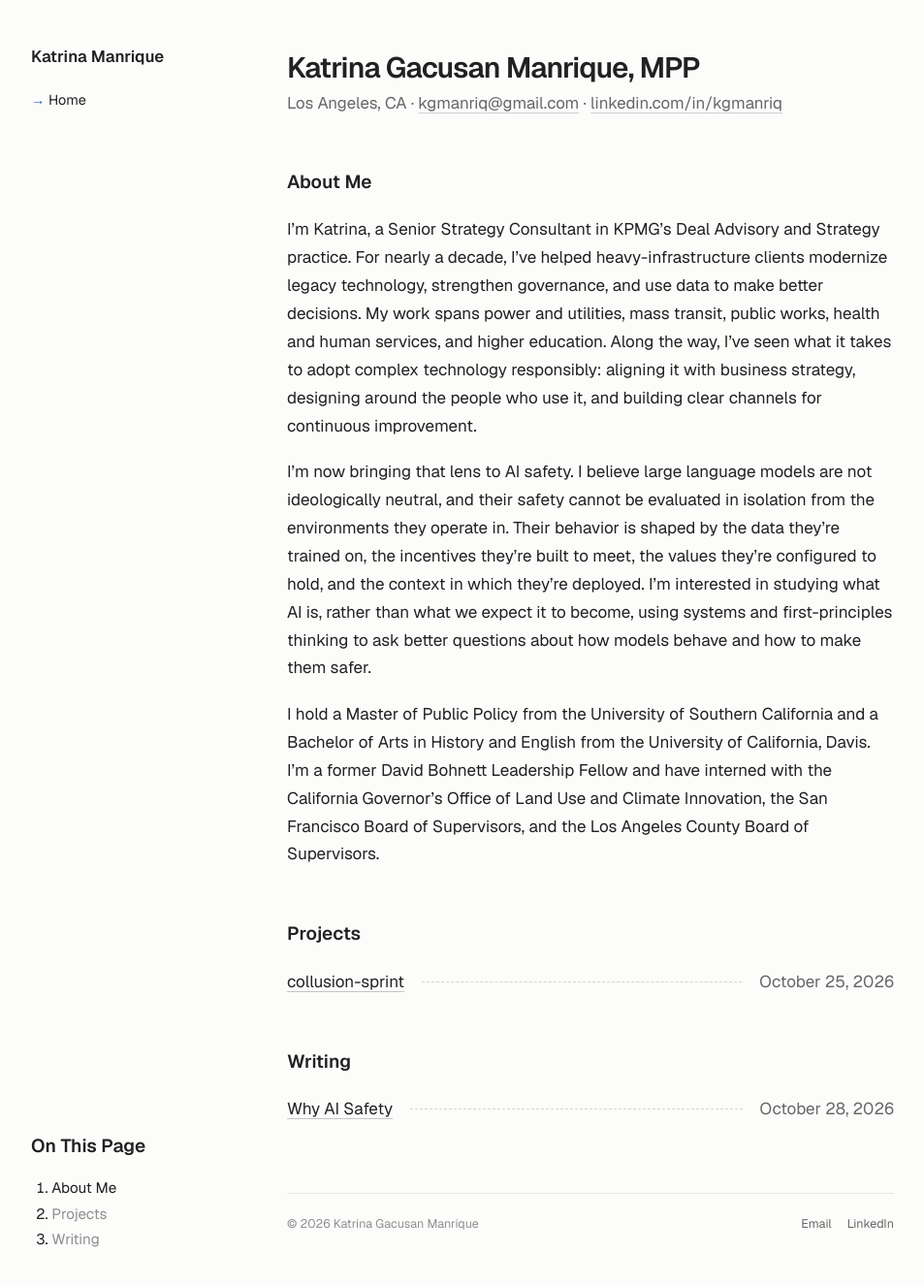
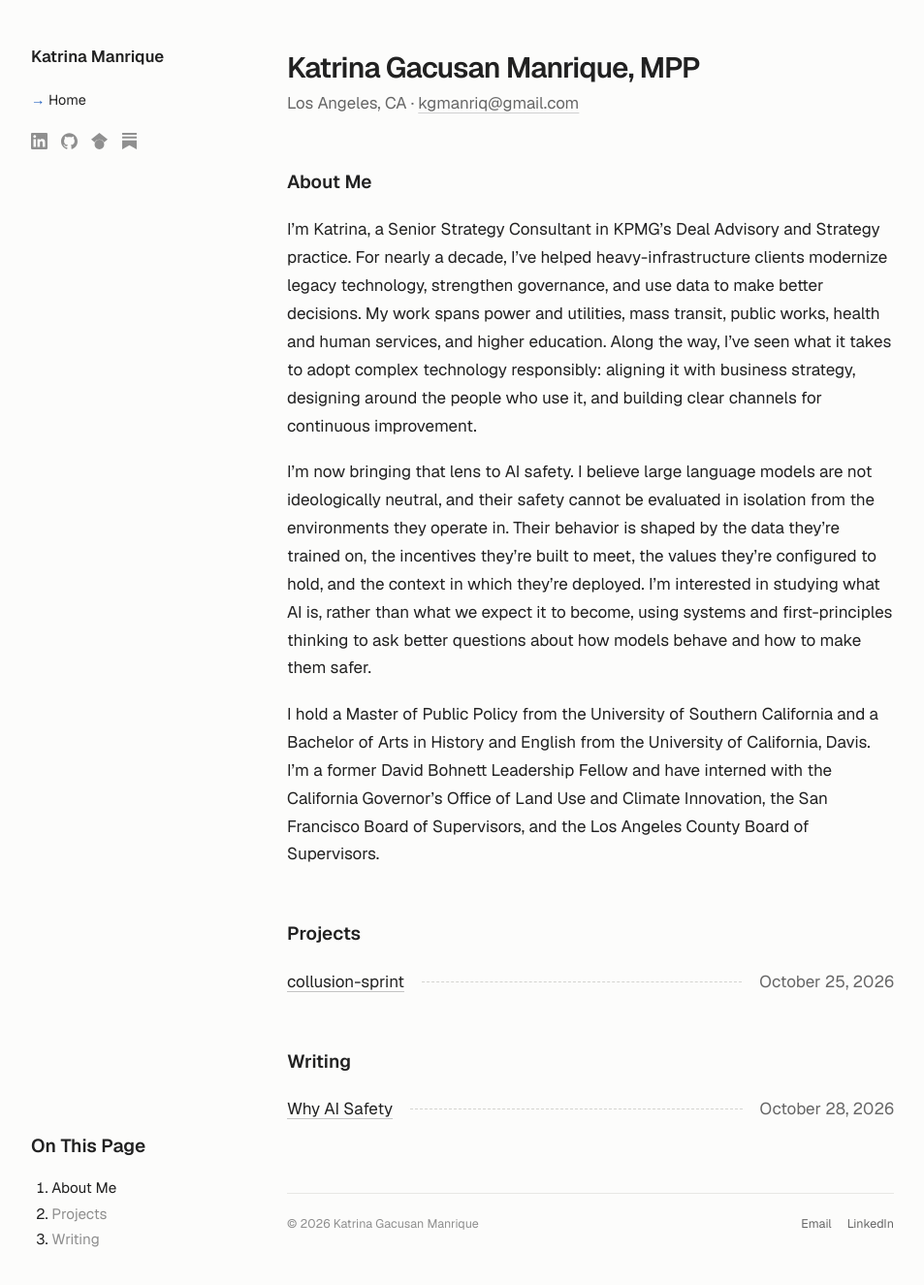
Before and after one commit to kgmanriq/kgmanriq.github.io, a Jekyll site: the page built from index.html, in a window 1280 px wide and 1336 px high. Shown: the top 1325 px of the window at 97% size, without its empty margins (16-969 px from the left). Built offline with Jekyll 4.4.1, drawn with Linux system fonts in a browser that asks for light colours.

Commit message:
Add social icons to sidebar; drop LinkedIn URL from header
Co-Authored-By: Claude Opus 5.5 <noreply@anthropic.com>
Claude-Session: https://claude.ai/code/session_01EuuEgRVzQ3seSDn6GstdDW

```diff
--- a/_config.yml
+++ b/_config.yml
@@ -16,6 +16,21 @@ timezone: America/Los_Angeles
 plugins:
   - jekyll-seo-tag
 
+# Social icons in the sidebar (icon: linkedin, github, scholar, or substack).
+social:
+  - name: LinkedIn
+    icon: linkedin
+    url: https://www.linkedin.com/in/kgmanriq/
+  - name: GitHub
+    icon: github
+    url: https://github.com/kgmanriq
+  - name: Google Scholar
+    icon: scholar
+    url: https://scholar.google.com/citations?user=H29iaLoAAAAJ&hl=en
+  - name: Substack
+    icon: substack
+    url: https://kgmanriq.substack.com
+
 # Pages listed in the sidebar. Add entries here as you create new pages.
 nav:
   - title: Home
--- /dev/null
+++ b/_includes/social.html
@@ -0,0 +1,11 @@
+{%- comment -%} Social icons for the sidebar. Links come from "social" in _config.yml. {%- endcomment -%}
+<ul class="social">
+{%- for s in site.social %}
+  <li><a href="{{ s.url }}" aria-label="{{ s.name }}" title="{{ s.name }}" target="_blank" rel="noopener">
+    {%- if s.icon == "linkedin" %}<svg viewBox="0 0 24 24" aria-hidden="true"><path d="M20.447 20.452h-3.554v-5.569c0-1.328-.027-3.037-1.852-3.037-1.853 0-2.136 1.445-2.136 2.939v5.667H9.351V9h3.414v1.561h.046c.477-.9 1.637-1.85 3.37-1.85 3.601 0 4.267 2.37 4.267 5.455v6.286zM5.337 7.433c-1.144 0-2.063-.926-2.063-2.065 0-1.138.92-2.063 2.063-2.063 1.14 0 2.064.925 2.064 2.063 0 1.139-.925 2.065-2.064 2.065zm1.782 13.019H3.555V9h3.564v11.452zM22.225 0H1.771C.792 0 0 .774 0 1.729v20.542C0 23.227.792 24 1.771 24h20.451C23.2 24 24 23.227 24 22.271V1.729C24 .774 23.2 0 22.222 0h.003z"/></svg>{% endif -%}
+    {%- if s.icon == "github" %}<svg viewBox="0 0 24 24" aria-hidden="true"><path d="M12 .297c-6.63 0-12 5.373-12 12 0 5.303 3.438 9.8 8.205 11.385.6.113.82-.258.82-.577 0-.285-.01-1.04-.015-2.04-3.338.724-4.042-1.61-4.042-1.61C4.422 18.07 3.633 17.7 3.633 17.7c-1.087-.744.084-.729.084-.729 1.205.084 1.838 1.236 1.838 1.236 1.07 1.835 2.809 1.305 3.495.998.108-.776.417-1.305.76-1.605-2.665-.3-5.466-1.332-5.466-5.93 0-1.31.465-2.38 1.235-3.22-.135-.303-.54-1.523.105-3.176 0 0 1.005-.322 3.3 1.23.96-.267 1.98-.399 3-.405 1.02.006 2.04.138 3 .405 2.28-1.552 3.285-1.23 3.285-1.23.645 1.653.24 2.873.12 3.176.765.84 1.23 1.91 1.23 3.22 0 4.61-2.805 5.625-5.475 5.92.42.36.81 1.096.81 2.22 0 1.606-.015 2.896-.015 3.286 0 .315.21.69.825.57C20.565 22.092 24 17.592 24 12.297c0-6.627-5.373-12-12-12"/></svg>{% endif -%}
+    {%- if s.icon == "scholar" %}<svg viewBox="0 0 24 24" aria-hidden="true"><path d="M5.242 13.769L0 9.5 12 0l12 9.5-5.242 4.269C17.548 11.249 14.978 9.5 12 9.5c-2.977 0-5.548 1.748-6.758 4.269zM12 10a7 7 0 1 0 0 14 7 7 0 0 0 0-14z"/></svg>{% endif -%}
+    {%- if s.icon == "substack" %}<svg viewBox="0 0 24 24" aria-hidden="true"><path d="M22.539 8.242H1.46V5.406h21.08v2.836zM1.46 10.812V24L12 18.11 22.54 24V10.812H1.46zM22.54 0H1.46v2.836h21.08V0z"/></svg>{% endif -%}
+  </a></li>
+{%- endfor %}
+</ul>
--- a/_layouts/default.html
+++ b/_layouts/default.html
@@ -23,6 +23,7 @@
               <a href="{{ item.url | relative_url }}"{% if active %} class="active" aria-current="page"{% endif %}>{{ item.title }}</a>
             {% endfor %}
           </nav>
+          {% include social.html %}
         </div>
         <div class="toc" hidden>
           <p class="toc-title">On This Page</p>
--- a/assets/css/style.css
+++ b/assets/css/style.css
@@ -170,3 +170,10 @@ p { margin: 0 0 1.1em; }
 .leaders li > a, .leaders li > span:first-child { flex: 0 1 auto; min-width: 0; }
 .leaders .leader { flex: 1 1 24px; border-bottom: 1px dashed #d4d4d0; transform: translateY(-5px); }
 .leaders .leader-right { flex: 0 0 auto; color: var(--muted); white-space: nowrap; }
+
+/* ---------- Social icons (sidebar) ---------- */
+.social { list-style: none; display: flex; gap: 14px; padding: 0; margin: 22px 0 0; }
+.social a { display: block; color: var(--faint); text-decoration: none; transition: color .15s, transform .15s; }
+.social a:hover { color: var(--accent); transform: translateY(-1px); }
+.social svg { width: 17px; height: 17px; display: block; fill: currentColor; }
+@media (max-width: 760px) { .social { margin-top: 14px; } }
--- a/index.html
+++ b/index.html
@@ -6,8 +6,7 @@ title: Home
   <h1>Katrina Gacusan Manrique, MPP</h1>
   <p class="subtitle">
     {{ site.location }} ·
-    <a href="mailto:{{ site.email }}">{{ site.email }}</a> ·
-    <a href="https://www.linkedin.com/in/{{ site.linkedin }}">linkedin.com/in/{{ site.linkedin }}</a>
+    <a href="mailto:{{ site.email }}">{{ site.email }}</a>
   </p>
 </header>
 
```
